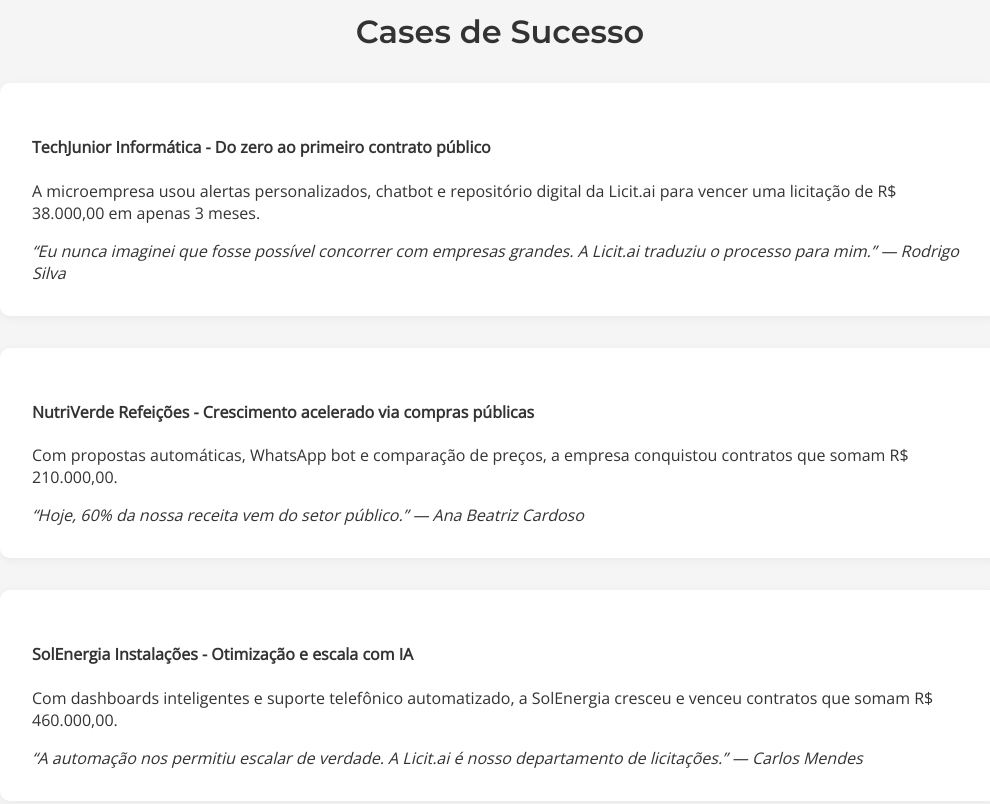
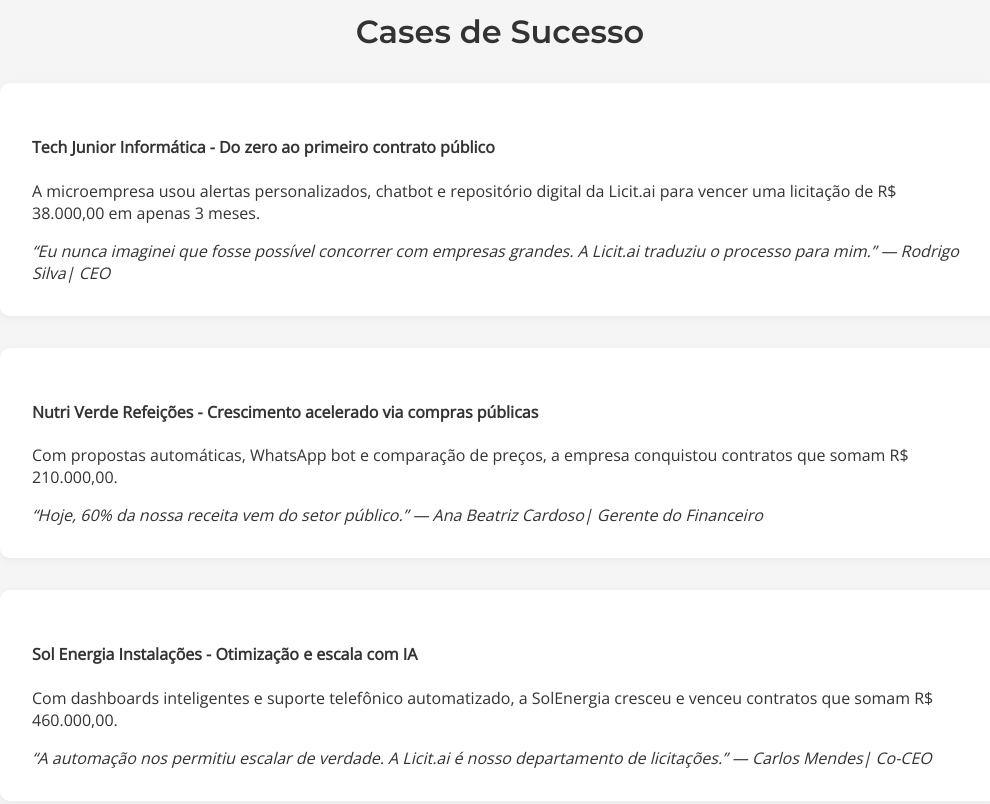
Before and after one commit to Frangaino/licitai-site, a plain HTML site: page index.html in a window 1280 px wide. Shown: the part 1000-1804 px from the top of the page, without its empty margins (140-1130 px from the left). Drawn offline with nearby package versions, Linux system fonts and the light colour scheme.

Commit message:
index.html

```diff
--- a/index.html
+++ b/index.html
@@ -127,21 +127,21 @@
     <h3 style="text-align: center; font-family: 'Montserrat'; font-size: 2rem;">Cases de Sucesso</h3>
 
     <div class="case">
-      <h4>TechJunior Informática - Do zero ao primeiro contrato público</h4>
+      <h4>Tech Junior Informática - Do zero ao primeiro contrato público</h4>
       <p>A microempresa usou alertas personalizados, chatbot e repositório digital da Licit.ai para vencer uma licitação de R$ 38.000,00 em apenas 3 meses.</p>
-      <em>“Eu nunca imaginei que fosse possível concorrer com empresas grandes. A Licit.ai traduziu o processo para mim.” — Rodrigo Silva</em>
+      <em>“Eu nunca imaginei que fosse possível concorrer com empresas grandes. A Licit.ai traduziu o processo para mim.” — Rodrigo Silva| CEO</em>
     </div>
 
     <div class="case">
-      <h4>NutriVerde Refeições - Crescimento acelerado via compras públicas</h4>
+      <h4>Nutri Verde Refeições - Crescimento acelerado via compras públicas</h4>
       <p>Com propostas automáticas, WhatsApp bot e comparação de preços, a empresa conquistou contratos que somam R$ 210.000,00.</p>
-      <em>“Hoje, 60% da nossa receita vem do setor público.” — Ana Beatriz Cardoso</em>
+      <em>“Hoje, 60% da nossa receita vem do setor público.” — Ana Beatriz Cardoso| Gerente do Financeiro</em>
     </div>
 
     <div class="case">
-      <h4>SolEnergia Instalações - Otimização e escala com IA</h4>
+      <h4>Sol Energia Instalações - Otimização e escala com IA</h4>
       <p>Com dashboards inteligentes e suporte telefônico automatizado, a SolEnergia cresceu e venceu contratos que somam R$ 460.000,00.</p>
-      <em>“A automação nos permitiu escalar de verdade. A Licit.ai é nosso departamento de licitações.” — Carlos Mendes</em>
+      <em>“A automação nos permitiu escalar de verdade. A Licit.ai é nosso departamento de licitações.” — Carlos Mendes| Co-CEO</em>
     </div>
 
   </section>
```
